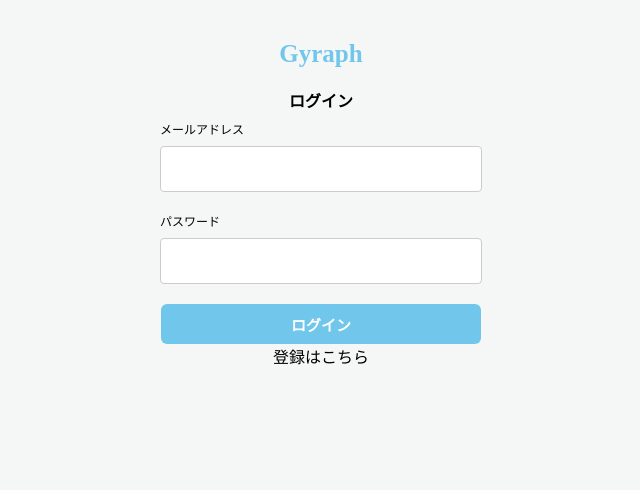
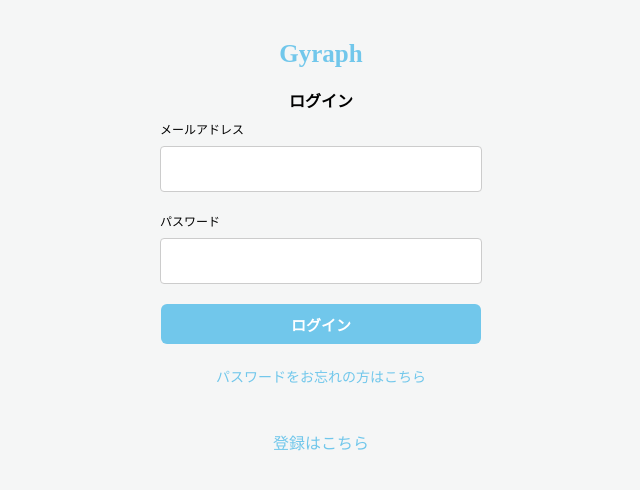
Before and after one commit to bumpfuji10/gyraph-front, a Vue app: page /login in a window 1280 px wide. Shown: the top 490 px of the page, without its empty margins (319-959 px from the left). Built offline with nearby package versions, Linux system fonts and the light colour scheme.

Commit message:
パスワードをお忘れの方はこちら、と登録はこちらを微調整

```diff
--- a/src/components/pages/Login.vue
+++ b/src/components/pages/Login.vue
@@ -28,7 +28,10 @@
       <button class="login-button">
         ログイン
       </button>
-      <div>
+      <div class="redirectPasswordForgot">
+        <router-link to="/signup">パスワードをお忘れの方はこちら</router-link>
+      </div>
+      <div class="redirectSignup">
         <router-link to="/signup" class="redirectSignup">登録はこちら</router-link>
       </div>
     </main>
--- a/src/styles/login.scss
+++ b/src/styles/login.scss
@@ -43,6 +43,14 @@
   background-color: #9acde2;
 }
 
+.redirectPasswordForgot {
+  padding: 22px;
+  font-size: 14px;
+  color: #71C7EB;
+}
+
 .redirectSignup {
-
+  padding: 22px;
+  font-size: 16px;
+  color: #71C7EB;;
 }
```
